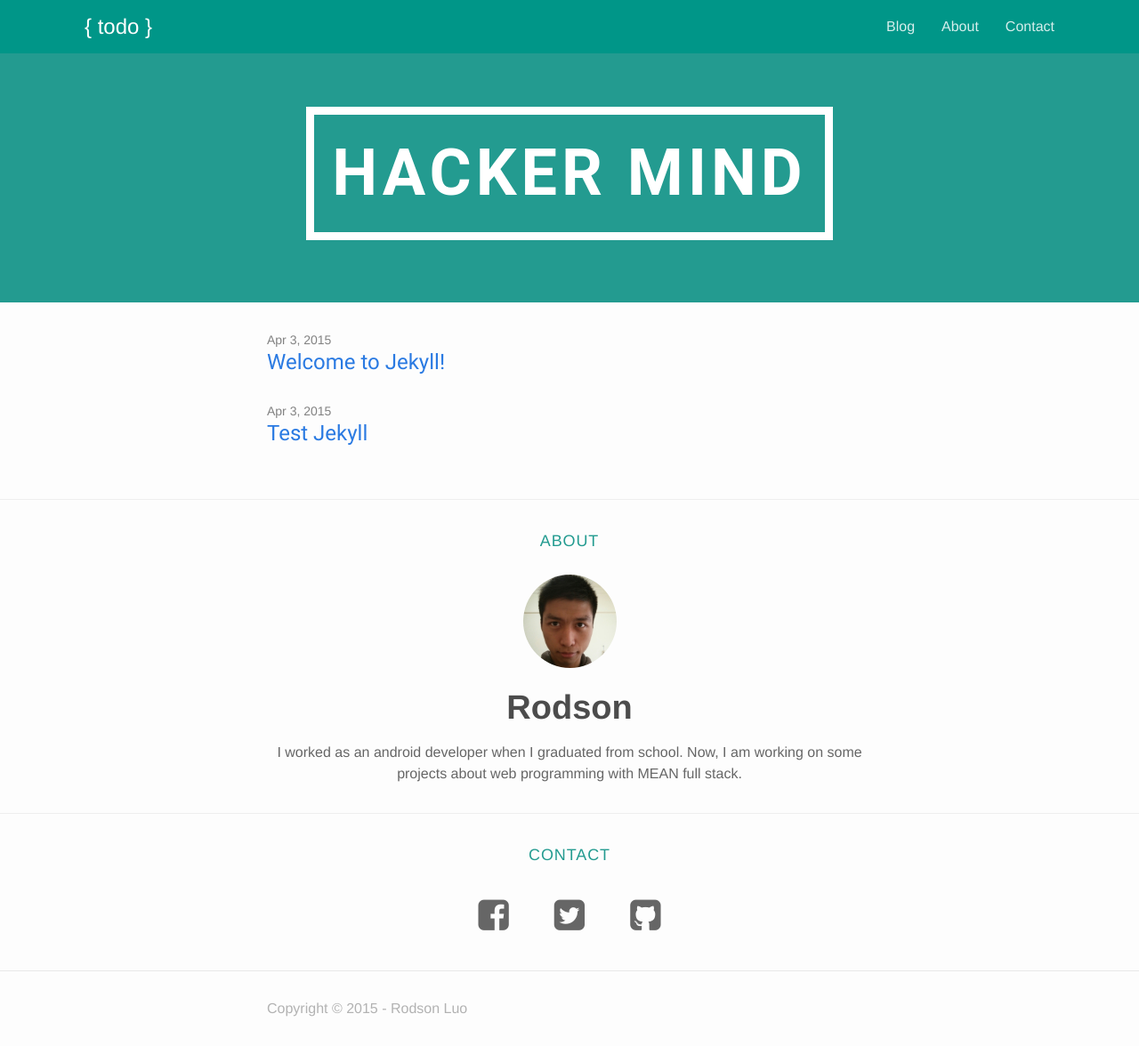
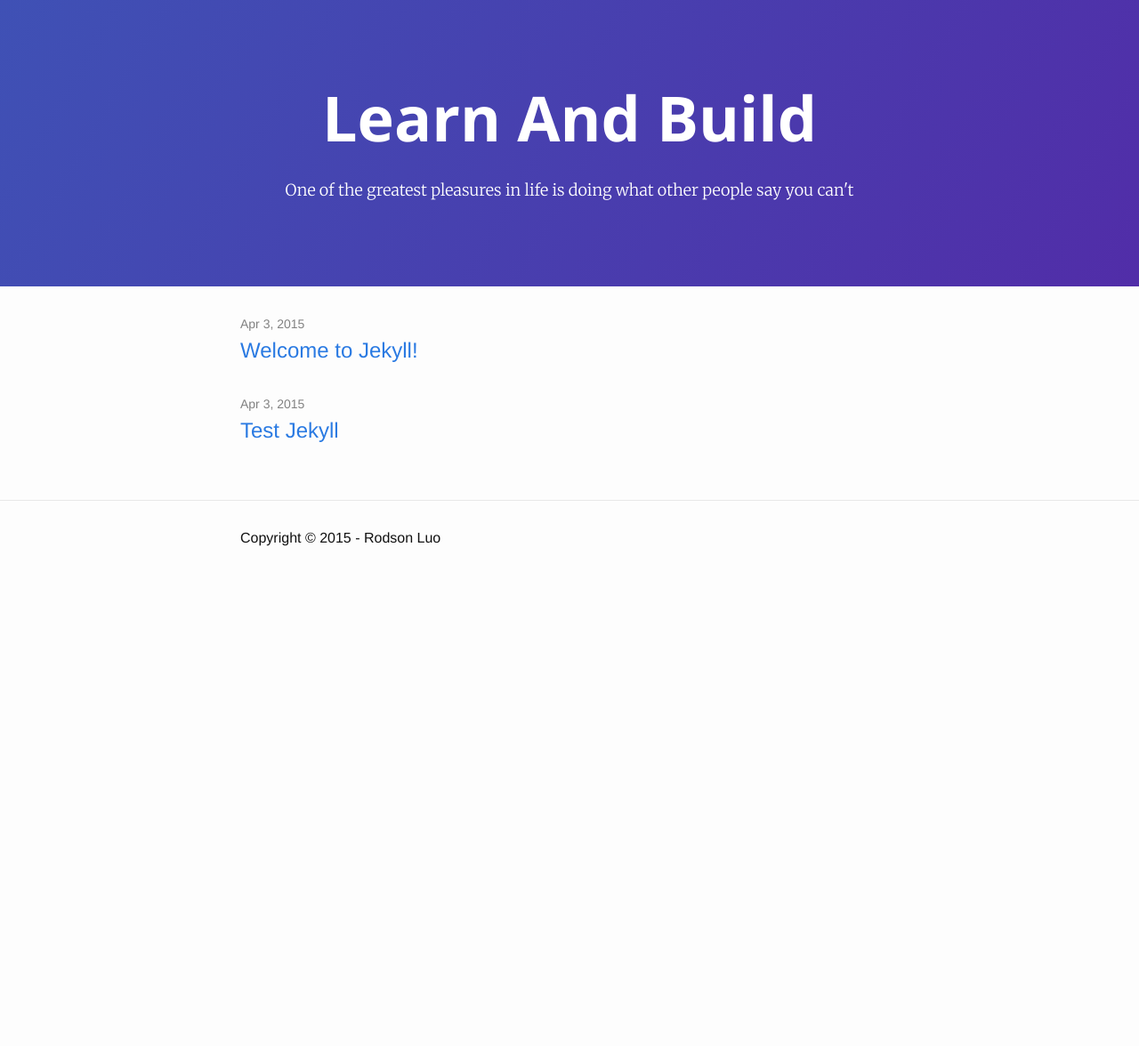
Before and after one commit to rodson/rodson.github.io, a Jekyll site: the page built from index.html, in a window 1280 px wide. Shown: the whole page at 89% size. Built offline with Jekyll 4.4.1, drawn with Linux system fonts in a browser that asks for light colours; nearby versions of some CDN libraries; after the commit the page ends 900 px from its top, so only the background shows below that.

Commit message:
refactor page header

```diff
--- a/_config.yml
+++ b/_config.yml
@@ -1,12 +1,9 @@
 # Site settings
-title: Rodson's Website
+title: Rodson Luo
 email: rodsonluo@gmail.com
-description: > # this means to ignore newlines until "baseurl:"
-  Write an awesome description for your new site here. You can edit this
-  line in _config.yml. It will appear in your document head meta (for
-  Google search results) and in your feed.xml site description.
+description: > # learning and building every day.
 baseurl: "" # the subpath of your site, e.g. /blog/
-url: "http://yourdomain.com" # the base hostname & protocol for your site
+url: "http://rodsonluo.com" # the base hostname & protocol for your site
 twitter_username: rodson
 github_username:  rodson
 
--- a/_includes/head.html
+++ b/_includes/head.html
@@ -6,11 +6,7 @@
   <title>{% if page.title %}{{ page.title }}{% else %}{{ site.title }}{% endif %}</title>
   <meta name="description" content="{% if page.excerpt %}{{ page.excerpt | strip_html | strip_newlines | truncate: 160 }}{% else %}{{ site.description }}{% endif %}">
 
-  <link rel="stylesheet" href="/assets/libs/bootstrap/css/bootstrap.min.css">
-  <link rel="stylesheet" href="/assets/libs/material/css/roboto.min.css">
-  <link rel="stylesheet" href="/assets/libs/material/css/material.min.css">
-  <link rel="stylesheet" href="/assets/libs/material/css/ripples.min.css">
-  <link rel="stylesheet" href="/assets/libs/fontawesome/css/font-awesome.min.css">
+  <link rel="stylesheet" type="text/css" href="//fonts.googleapis.com/css?family=Merriweather:300,700,700italic,300italic|Open+Sans:700,400">
 
   <link rel="stylesheet" href="{{ "/css/main.css" | prepend: site.baseurl }}">
   <link rel="canonical" href="{{ page.url | replace:'index.html','' | prepend: site.baseurl | prepend: site.url }}">
--- a/_includes/header.html
+++ b/_includes/header.html
@@ -1,25 +1,2 @@
 <header>
-  <div class="navbar navbar-default">
-    <div class="navbar-header">
-      <button type="button" class="navbar-toggle" data-toggle="collapse" data-target=".navbar-responsive-collapse">
-        <span class="icon-bar"></span>
-        <span class="icon-bar"></span>
-        <span class="icon-bar"></span>
-      </button>
-      <a class="navbar-brand" href="javascript:void(0)">
-        { todo }
-      </a>
-    </div>
-    <div class="navbar-collapse collapse navbar-responsive-collapse">
-      <ul class="nav navbar-nav">
-      </ul>
-      <ul class="nav navbar-nav navbar-right">
-        <li><a href="javascript:void(0)">Blog</a></li>
-        <li><a href="javascript:void(0)">About</a></li>
-        <li><a href="javascript:void(0)">Contact</a></li>
-      </ul>
-    </div>
-  </div>
-
-
 </header>
--- a/_layouts/home.html
+++ b/_layouts/home.html
@@ -5,51 +5,15 @@
 
   <body>
 
-    {% include header.html %}
+    <header class="page-header">
+      <h1 class="page-header__title">Learn And Build</h1>
+      <p class="page-header__description">One of the greatest pleasures in life is doing what other people say you can't</p>
+    </header>
 
-    <div class="main-bg">
-      <div class="main-title">
-        Hacker Mind
-      </div>
-    </div>
 
     <div class="page-content">
       <div class="wrapper">
         {{ content }}
-      </div>
-    </div>
-
-    <hr>
-
-    <div class="about">
-      <div class="title">
-        About
-      </div>
-      <img class="avatar" src="/assets/images/avatar.jpg" alt="avatar">
-      <div class="name">
-        Rodson
-      </div>
-      <div class="intro">
-        I worked as an android developer when I graduated from school. Now, I am working on some projects about web programming with MEAN full stack.
-      </div>
-    </div>
-
-    <hr>
-
-    <div class="contact">
-      <div class="title">
-        Contact
-      </div>
-      <div class="item-group">
-        <span class="item">
-          <a href="https://www.facebook.com/rodson.luo"><i class="fa fa-facebook-square"></i></a>
-        </span>
-        <span class="item">
-          <a href="https://twitter.com/Rodson_Luo"><i class="fa fa-twitter-square"></i></a>
-        </span>
-        <span class="item">
-          <a href="https://github.com/rodson"><i class="fa fa-github-square"></i></a>
-        </span>
       </div>
     </div>
 
--- a/_sass/_prefer.scss
+++ b/_sass/_prefer.scss
@@ -1,154 +1,47 @@
+.page-header {
+  color: #fff;
+  text-align: center;
+  background-color: #512DA8;
+  background-image: linear-gradient(120deg, #3F51B5, #512DA8);
+  padding: 36px 48px;
+}
 
-.navbar {
-  margin-bottom: 0px;
+.page-header__title {
+  font-size: 30px;
+  font-family: "Open Sans", Helvetica, Arial, sans-serif;
+  font-weight: 700;
+}
 
-  .navbar-header {
+.page-header__description {
+  font-size: 12px;
+  font-family: "Merriweather", serif;
+}
 
-    a.navbar-brand {
-      color: #fff;
-      font-size: 24px;
-    }
+@media screen and (min-width: 505px) {
+  .page-header {
+    padding: 48px 64px;
+  }
+
+  .page-header__title {
+    font-size: 48px;
+  }
+
+  .page-header__description {
+    font-size: 16px;
   }
 }
 
-footer {
-  color: #b2b2b2;
-}
+@media screen and (min-width: 800px) {
+  .page-header {
+    padding: 80px 24px;
+  }
 
-.main-bg {
-  background-color: #239B90;
-  text-align: center;
-  width: 100%;
-  height: 280px;
+  .page-header__title {
+    font-size: 70px;
+  }
 
-  .main-title {
-    font-family: 'Roboto', 'Helvetica', 'Neue', 'Arial', sans-serif;
-    text-transform: uppercase;
-    margin-top: 60px;
-    display: inline-block;
-    font-size: 42px;
-    padding: 12px 20px;
-    border: 6px solid #fff;
-    font-weight: 700;
-    letter-spacing: 5px;
-    color: #fff;
+  .page-header__description {
+    font-size: 18px;
   }
 
 }
-
-.about {
-  width: 100%;
-  padding-top: 32px;
-  padding-bottom: 32px;
-  margin: 0 auto;
-  text-align: center;
-
-  .title {
-    text-transform: uppercase;
-    letter-spacing: 0.05em;
-    text-align: center;
-    font-size: 18px;
-    color: #239B90;
-    margin-bottom: 24px;
-  }
-
-  .avatar {
-    width: 105px;
-    height: 105px;
-    border-radius: 50%;
-    margin-bottom: 16px;
-  }
-
-  .name {
-    font-size: 38px;
-    font-weight: 700;
-    color: rgba(0, 0, 0, 0.7);
-    margin-bottom: 10px;
-  }
-
-  .intro {
-    font-size: 16px;
-    line-height: 24px;
-    color: #666666;
-  }
-}
-
-.contact {
-  padding-top: 32px;
-  padding-bottom: 32px;
-  text-align: center;
-
-  .title {
-    font-size: 18px;
-    text-transform: uppercase;
-    letter-spacing: 0.05em;
-    text-align: center;
-    color: #239B90;
-    margin-bottom: 24px;
-  }
-
-  .item-group {
-    .item {
-      cursor: pointer;
-      font-size: 40px;
-      color: #666666;
-      margin: 0 20px;
-
-      &:hover {
-        a {
-          color: #b2b2b2;
-        }
-      }
-
-      a {
-        text-decoration: none;
-        color: #666666;
-      }
-    }
-  }
-}
-
-.home {
-  .page-heading {
-    text-transform: uppercase;
-    letter-spacing: 0.05em;
-    text-align: center;
-    color: #239B90;
-    font-size: 18px;
-    margin-bottom: 24px;
-  }
-}
-
-@media screen and (min-width: 1024px) {
-  .navbar {
-    padding-left: 80px;
-    padding-right: 80px;
-
-    .navbar-header {
-
-      a.navbar-brand {
-        i {
-          color: #fff;
-          font-size: 36px;
-        }
-      }
-    }
-  }
-
-  .main-bg {
-
-    .main-title {
-      font-size: 72px;
-      border: 9px solid #fff;
-    }
-
-  }
-
-  .about {
-    width: 680px;
-    padding-top: 32px;
-    padding-bottom: 32px;
-    margin: 0 auto;
-    text-align: center;
-  }
-}
--- a/index.html
+++ b/index.html
@@ -16,6 +16,6 @@ layout: home
     {% endfor %}
   </ul>
 
-<!--   <p class="rss-subscribe">subscribe <a href="{{ "/feed.xml" | prepend: site.baseurl }}">via RSS</a></p>
+  <!-- <p class="rss-subscribe">subscribe <a href="{{ "/feed.xml" | prepend: site.baseurl }}">via RSS</a></p> -->
 
- --></div>
+</div>
```
